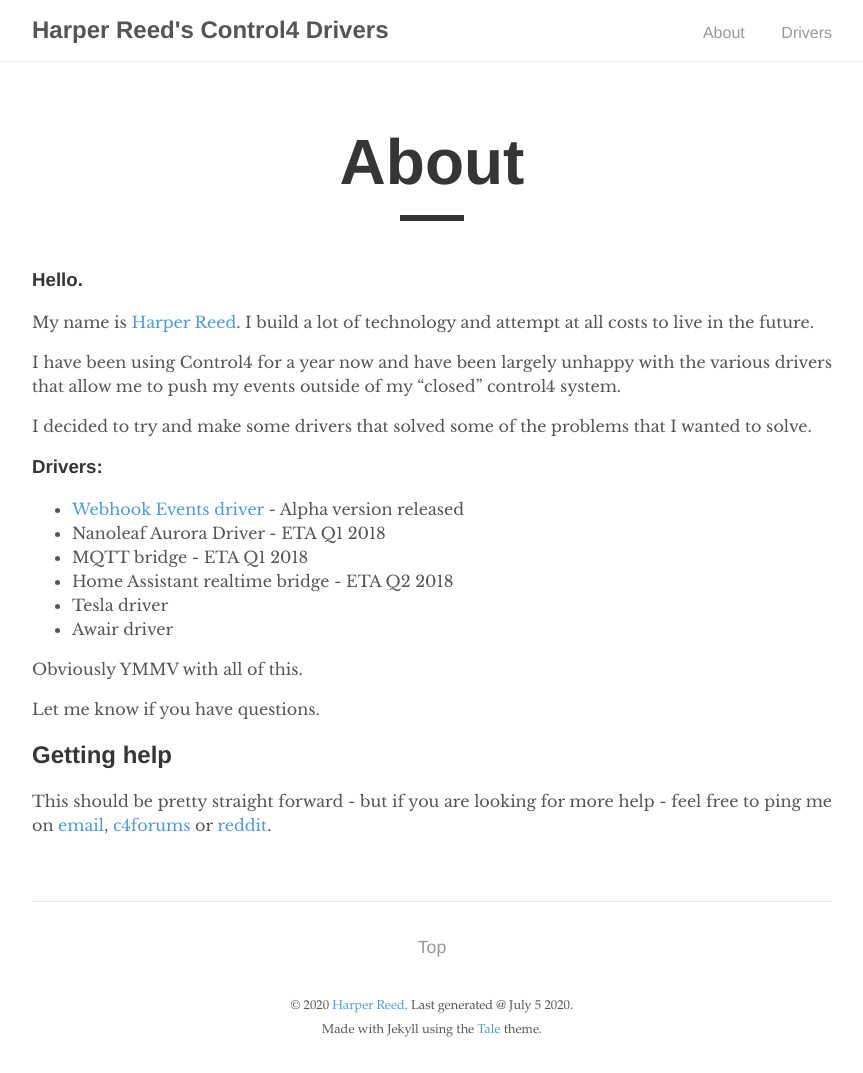
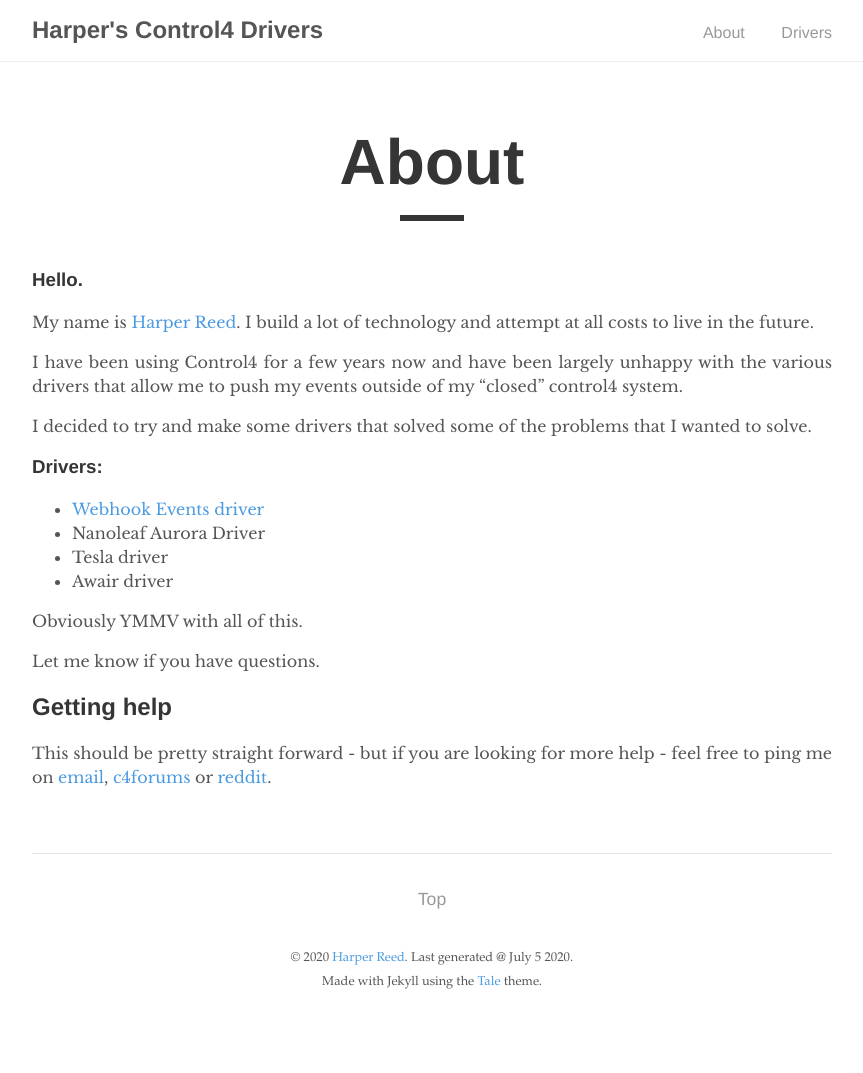
Before and after one commit to harperreed/control4-drivers, a Jekyll site: the page built from about.md, in a window 1280 px wide. Shown: the whole page, without its empty margins (208-1071 px from the left). Built offline with Jekyll 4.4.1, drawn with Linux system fonts in a browser that asks for light colours; after the commit the page ends 1025 px from its top, so only the background shows below that.

Commit message:
updated  to  be closer  to reality 2020

```diff
--- a/_config.yml
+++ b/_config.yml
@@ -2,7 +2,7 @@
 permalink:      /:title
 
 # Setup
-title:          Harper Reed's Control4 Drivers
+title:          Harper's Control4 Drivers
 paginate:       5
 baseurl:        ""
 url:            "https://c4drivers.com"
@@ -19,7 +19,7 @@
 author:
   name:         Harper Reed
   url:          http://harperreed.com
-  email:        harper@nata2.org
+  email:        harper@modest.com
   twitter:      harper
 
 # Custom vars
--- a/about.md
+++ b/about.md
@@ -8,16 +8,14 @@
 
 My name is [Harper Reed](http://harperreed.com). I build a lot of technology and attempt at all costs to live in the future.
 
-I have been using Control4 for a year now and have been largely unhappy with the various drivers that allow me to push my events outside of my "closed" control4 system.
+I have been using Control4 for a few years now and have been largely unhappy with the various drivers that allow me to push my events outside of my "closed" control4 system.
 
 I decided to try and make some drivers that solved some of the problems that I wanted to solve.
 
 ### Drivers:
 
-- [Webhook Events driver](/realtime-event-webhook) - Alpha version released
-- Nanoleaf Aurora Driver - ETA Q1 2018
-- MQTT bridge - ETA Q1 2018
-- Home Assistant realtime bridge - ETA Q2 2018
+- [Webhook Events driver](/realtime-event-webhook)
+- Nanoleaf Aurora Driver
 - Tesla driver
 - Awair driver
 
```
